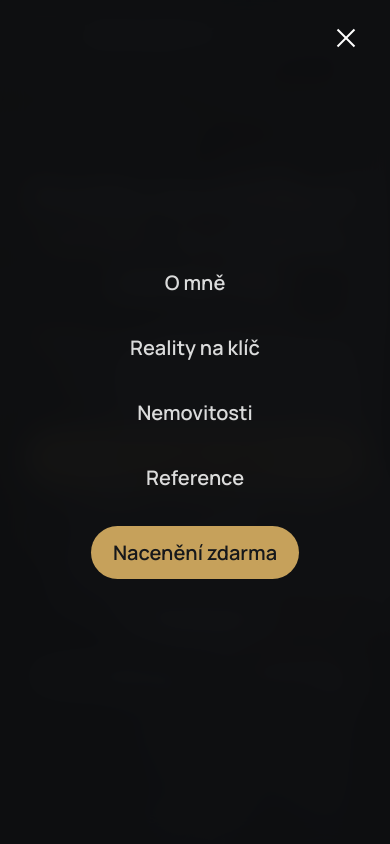
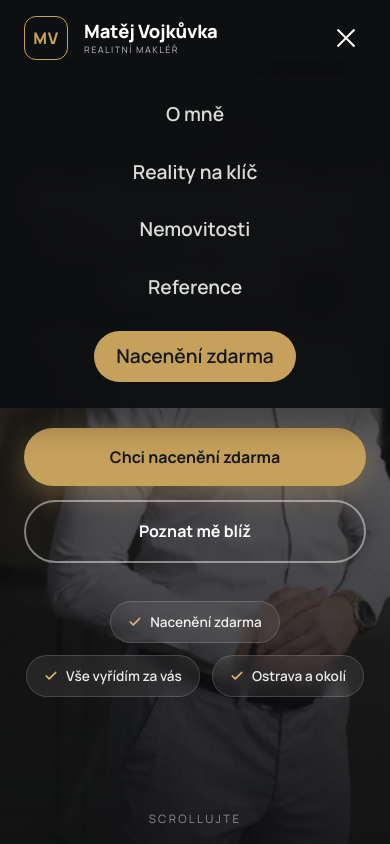
Before and after one commit to daniel-becher/web-matej-vojkuvka, a plain HTML site: page index.html in a window 390 px wide. Both pictures are taken after a click on the button 346 px from the left and 38 px from the top of the page. Shown: the top 844 px of the page. Drawn offline with Linux system fonts and the light colour scheme.

Commit message:
UPRAVA CENY, MENU ZOBRAZENÍ V MOBILU - možná nedodělané

```diff
--- a/index.html
+++ b/index.html
@@ -29,7 +29,7 @@
   --radius:20px;
 }
 *{margin:0;padding:0;box-sizing:border-box}
-html{scroll-behavior:smooth}
+html{scroll-behavior:smooth;overflow-x:hidden}
 body{font-family:'Manrope',sans-serif;color:var(--text);background:var(--white);line-height:1.65;overflow-x:hidden}
 img{max-width:100%;display:block}
 a{color:inherit;text-decoration:none}
@@ -60,6 +60,7 @@ nav .wrap{display:flex;align-items:center;justify-content:space-between;gap:20px
 .nav-cta:hover{background:var(--orange-light);color:var(--navy)!important}
 nav.scrolled{background:rgba(14,15,17,.93);backdrop-filter:blur(12px);box-shadow:0 4px 24px rgba(0,0,0,.22);padding:9px 0}
 nav.scrolled .brand .name{font-size:1.32rem}
+nav.menu-open{background:rgba(14,15,17,.97)}
 .burger{display:none;background:none;border:none;cursor:pointer;width:40px;height:40px;position:relative;z-index:110}
 .burger span{display:block;width:24px;height:2px;background:#fff;margin:5px auto;transition:.3s}
 
@@ -243,13 +244,16 @@ footer .f-links{display:flex;flex-wrap:wrap;gap:10px 22px;font-size:.84rem}
   .brand .name{font-size:1.3rem}
   .about{grid-template-columns:1fr;gap:52px}
   .about-badge{left:12px}
+  .about-img::after{inset:20px -20px -20px 20px}
   .tk-grid{grid-template-columns:1fr}
   .grid-props,.posts{grid-template-columns:repeat(2,1fr)}
   .ref{flex:0 0 calc((100% - 28px)/2)}
   .contact-grid{grid-template-columns:1fr;gap:48px}
-  .navlinks{position:fixed;inset:0;background:rgba(14,15,17,.97);backdrop-filter:blur(14px);flex-direction:column;justify-content:center;gap:32px;transform:translateX(100%);transition:.35s}
-  .navlinks.open{transform:none}
-  .navlinks a{font-size:1.25rem}
+  .navlinks{position:absolute;top:100%;left:0;right:0;background:rgba(14,15,17,.97);backdrop-filter:blur(14px);flex-direction:column;align-items:center;justify-content:flex-start;gap:4px;padding:12px 24px 26px;max-height:70vh;overflow-y:auto;opacity:0;visibility:hidden;pointer-events:none;transform:translateY(-10px);transition:opacity .25s,transform .25s,visibility .25s;box-shadow:0 18px 30px rgba(0,0,0,.28)}
+  .navlinks.open{opacity:1;visibility:visible;pointer-events:auto;transform:none}
+  .navlinks a{font-size:1.2rem}
+  .navlinks a:not(.nav-cta){padding:11px 0}
+  .nav-cta{margin-top:12px}
   .burger{display:block}
   .burger.open span:nth-child(1){transform:translateY(7px) rotate(45deg)}
   .burger.open span:nth-child(2){opacity:0}
@@ -563,7 +567,7 @@ const DATA = {
         lokalita: "Havířov – Životice",
         dispozice: "4+kk",
         plocha: "97 m² · pozemek 378 m²",
-        cena: "8 490 000 Kč",
+        cena: "7 500 000 Kč",
         foto: "https://realitysnami.cz/wp-content/uploads/2026/09/1920x1920wm2407261155-1279f-dsc04631-hdr-3f6cda49b6-1666146465-768x512.jpg",
         odkaz: "https://realitysnami.cz/nemovitost/novostavba-rodinneho-domu-4kk-se-zahradou-havirov-zivotice/"
       },
@@ -1073,14 +1077,18 @@ handleForm('contactForm','contactMsg','Děkuji! Ozvu se vám do 24 hodin.','Žá
 /* Nav scroll + mobilní menu */
 const nav = $('#nav');
 addEventListener('scroll',()=>nav.classList.toggle('scrolled',scrollY>40),{passive:true});
-$('#burger').addEventListener('click',()=>{
-  $('#burger').classList.toggle('open');
-  $('#navlinks').classList.toggle('open');
-});
-document.querySelectorAll('#navlinks a').forEach(a=>a.addEventListener('click',()=>{
-  $('#burger').classList.remove('open');
-  $('#navlinks').classList.remove('open');
-}));
+function setMenu(open){
+  $('#burger').classList.toggle('open', open);
+  $('#navlinks').classList.toggle('open', open);
+  nav.classList.toggle('menu-open', open);
+}
+$('#burger').addEventListener('click',()=>setMenu(!$('#navlinks').classList.contains('open')));
+document.querySelectorAll('#navlinks a').forEach(a=>a.addEventListener('click',()=>setMenu(false)));
+/* klik nebo dotyk mimo menu ho zavře */
+['click','touchstart'].forEach(ev=>document.addEventListener(ev,e=>{
+  if(!e.target.closest('#navlinks') && !e.target.closest('#burger')) setMenu(false);
+},{passive:true}));
+addEventListener('keydown',e=>{ if(e.key==='Escape') setMenu(false); });
 
 /* Animace při scrollu */
 const io = new IntersectionObserver(es=>es.forEach(e=>{if(e.isIntersecting){e.target.classList.add('on');io.unobserve(e.target);}}),{threshold:.12});
```
